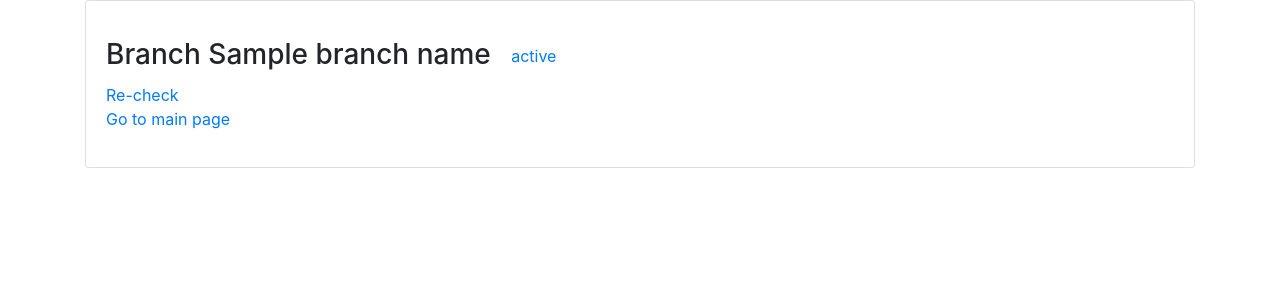
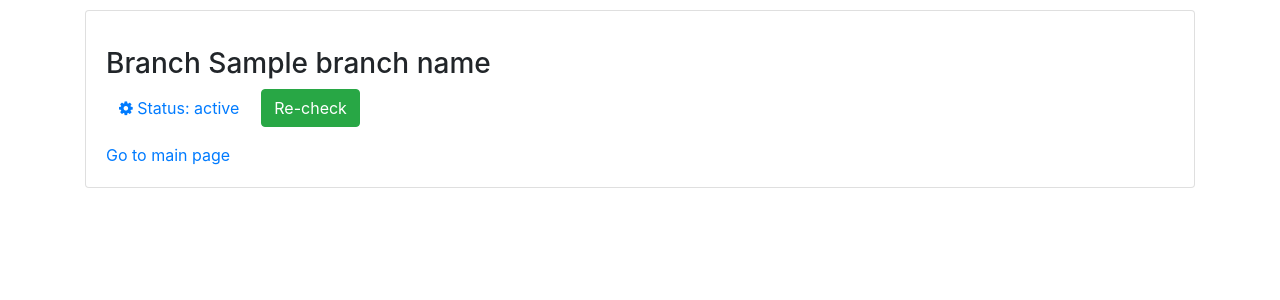
Before and after one commit to arkhn/cleaning-scripts, a Flask app: template app/templates/check.html in a window 1280 px wide. Shown: the top 300 px of the page. Run offline with Flask 2, Linux system fonts and the light colour scheme; the template is opened without the code that fills it: most values are stand-ins (such as "Sample title", 1, 10 or a date in 2020); parts of the project's set-up code (start-up, migrations or seed data) failed here and were passed over; some libraries are stand-ins or nearby versions.

Commit message:
Improve view display

```diff
--- a/app/templates/check.html
+++ b/app/templates/check.html
@@ -7,8 +7,9 @@
 {% endblock %}
 {% block content %}
 <p>
-    <h3>Branch {{ branch_name }} <a href="#" class="btn btn-{{ color }}">{{ status }}</a></h3>
-    <a href="{{ url_for('check', branch=branch_name) }}">Re-check</a><br />
-    <a href="/">Go to main page</a>
+    <h3>Branch {{ branch_name }}</h3>
+    <a href="#" class="btn btn-{{ color }}"><i class="fa fa-cog"></i> Status: {{ status }}</a>&nbsp;
+    <a class="btn btn-success" href="{{ url_for('check', branch=branch_name) }}">Re-check</a><br />
 </p>
+<a href="/">Go to main page</a>
 {% endblock %}
--- a/app/templates/layout.html
+++ b/app/templates/layout.html
@@ -9,7 +9,7 @@
 
     <!-- Bootstrap CSS -->
     <link rel="stylesheet" href="https://maxcdn.bootstrapcdn.com/bootstrap/4.0.0/css/bootstrap.min.css" integrity="sha384-Gn5384xqQ1aoWXA+058RXPxPg6fy4IWvTNh0E263XmFcJlSAwiGgFAW/dAiS6JXm" crossorigin="anonymous">
-
+    <link rel="stylesheet" href="https://stackpath.bootstrapcdn.com/font-awesome/4.7.0/css/font-awesome.min.css">
     <title>
       {% if title %}
       {{ title }}
@@ -19,12 +19,15 @@
     </title>
   </head>
   <style>
+      .main-container {
+          margin-top: 10px;
+      }
       {% block style %}
       {% endblock %}
   </style>
   <body>
 
-    <div class="container">
+    <div class="container main-container">
         <div class="card">
               {% with messages = get_flashed_messages() %}
               {% if messages %}
--- a/app/templates/new_script.html
+++ b/app/templates/new_script.html
@@ -51,4 +51,5 @@
     </div>
     <p>{{ form.submit(class="btn btn-primary") }}</p>
 </form>
+<a href="/">Cancel and return to main page</a>
 {% endblock %}
```
Also changed, not shown: app/templates/index.html (+11 -2 lines).
